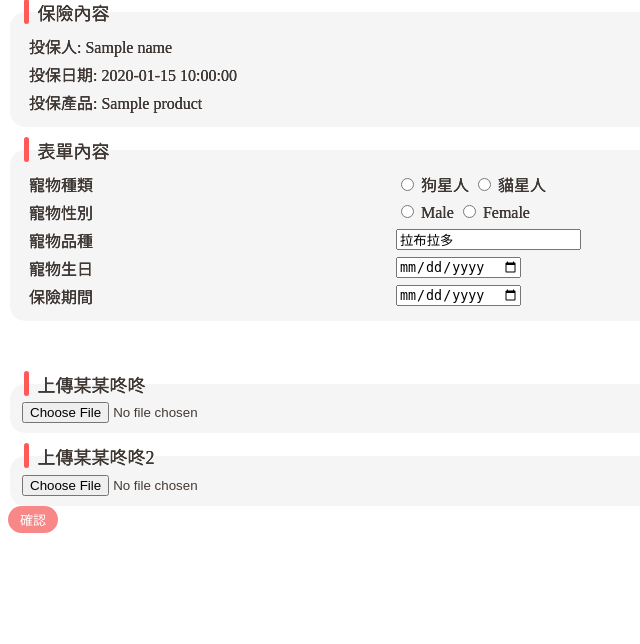
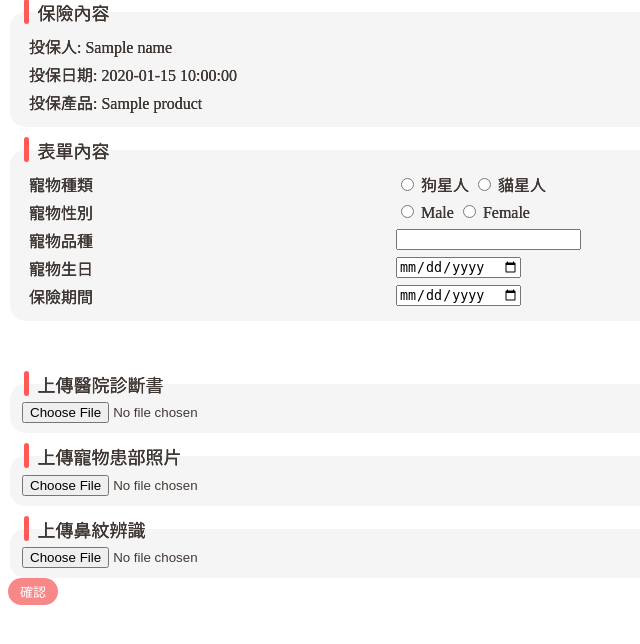
Before and after one commit to Hui-hsiang/smartFLineBotServer, a Flask app: template templates/apply.html in a window 1280 px wide. Shown: the part 116-760 px from the top of the page, without its empty margins (0-640 px from the left). Run offline with Flask 2, Linux system fonts and the light colour scheme; the template is opened without the code that fills it: most values are stand-ins (such as "Sample title", 1, 10 or a date in 2020); parts of the project's set-up code (start-up, migrations or seed data) failed here and were passed over; some web fonts are replaced.

Commit message:
no message

```diff
--- a/templates/apply.html
+++ b/templates/apply.html
@@ -89,7 +89,7 @@
           <tr height="22px">
             <td>&nbsp;寵物品種</td>
             <td>
-              <input type="text" name="portfolioInfo" value="拉布拉多">
+              <input type="text" name="portfolioInfo" >
             </td>
           </tr>
           <tr height="22px">
@@ -117,14 +117,20 @@
   <p>&nbsp;</p>
 	<div class="new">
     <fieldset class="b">
-      <legend class="l">&nbsp;&nbsp;&nbsp;上傳某某咚咚</legend>
+      <legend class="l">&nbsp;&nbsp;&nbsp;上傳醫院診斷書</legend>
       <input type="file" accept="image/*,.pdf">
     </fieldset>
   </div>
   <div class="new">
     <fieldset class="b">
-      <legend class="l">&nbsp;&nbsp;&nbsp;上傳某某咚咚2</legend>
+      <legend class="l">&nbsp;&nbsp;&nbsp;上傳寵物患部照片</legend>
       <input type="file" accept="image/*,.pdf">
+    </fieldset>
+  </div>
+  <div class="new">
+    <fieldset class="b">
+      <legend class="l">&nbsp;&nbsp;&nbsp;上傳鼻紋辨識</legend>
+      <input type="file" accept="image/*" capture>
     </fieldset>
   </div>
   <input type="submit" class="button" value="確認" >
```
